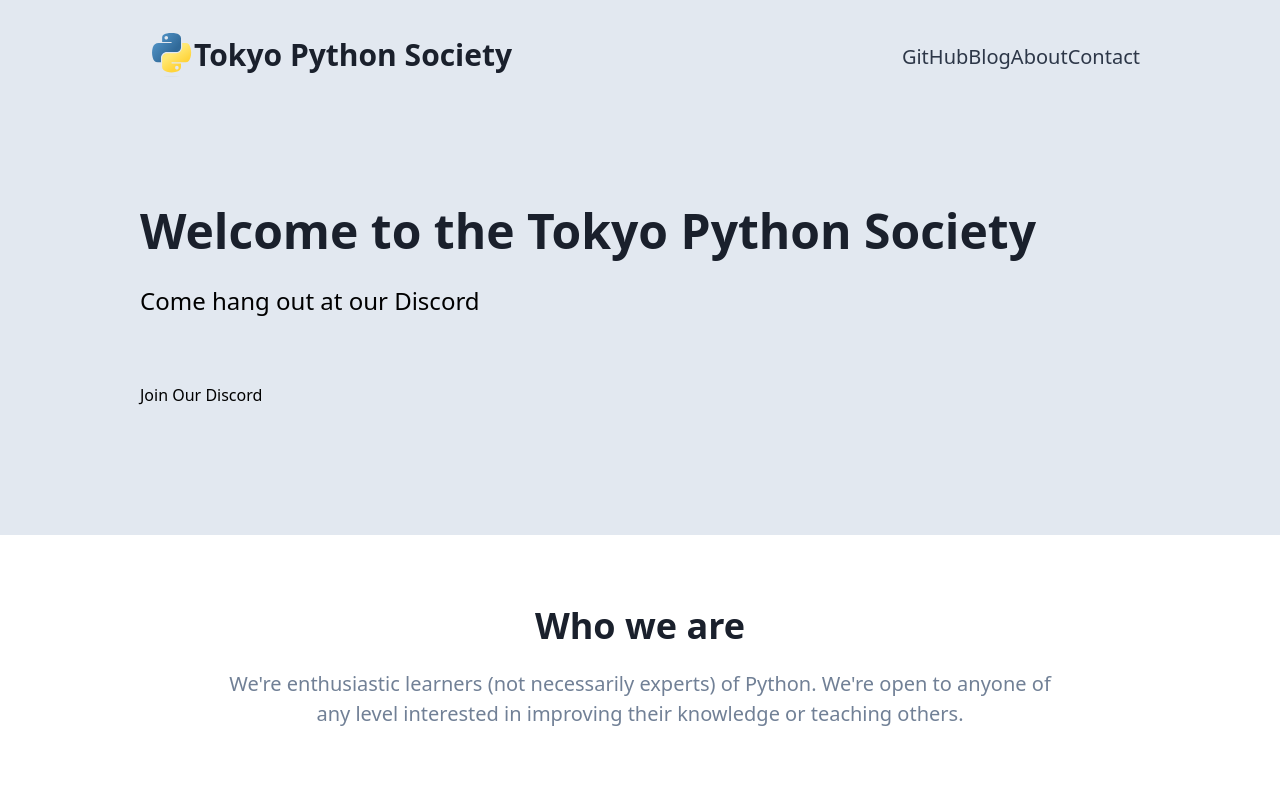
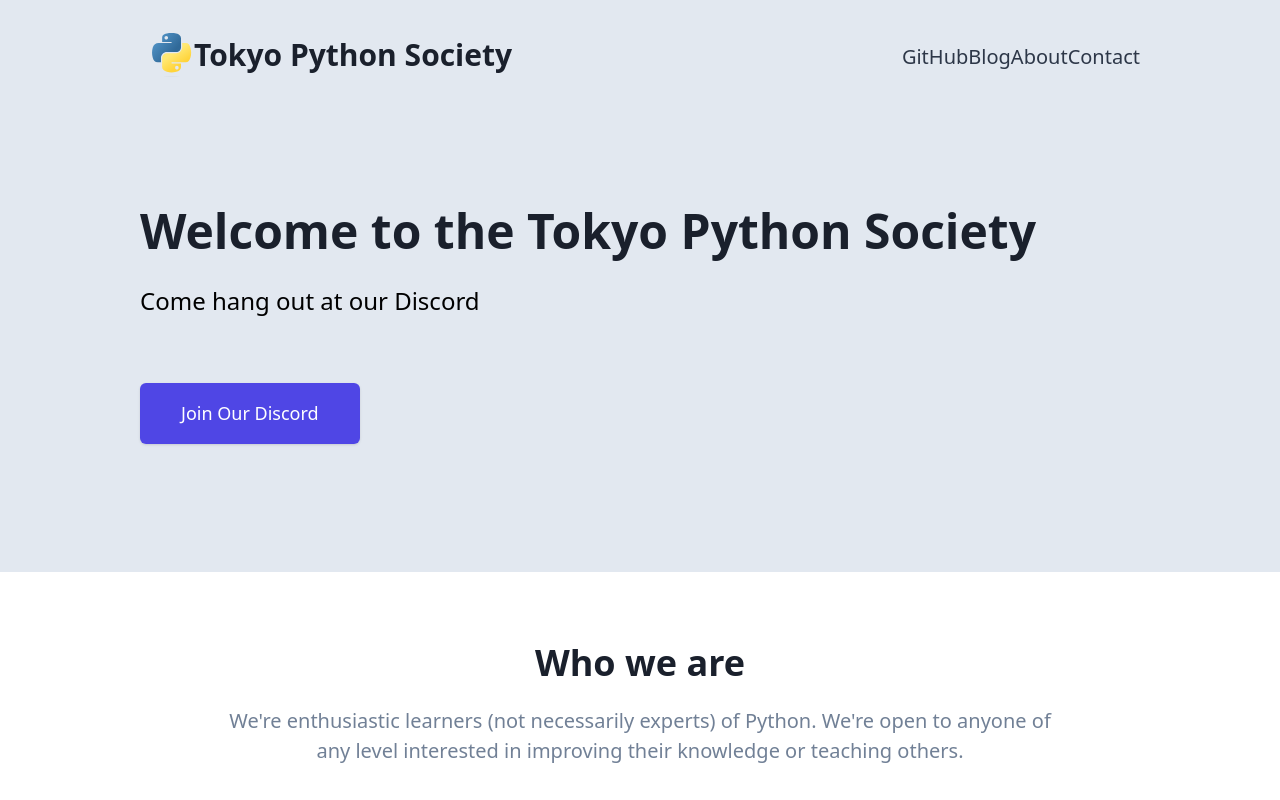
Before and after one commit to TokyoPython/tokyo-python-society-site, a Next.js app in the folder front/: page / in a window 1280 px wide. Shown: the top 800 px of the page. Built offline with nearby package versions, Linux system fonts and the light colour scheme; no server answers.

Commit message:
change button to tailwind theme

```diff
--- a/front/src/button/Button.tsx
+++ b/front/src/button/Button.tsx
@@ -1,45 +1,19 @@
-import className from 'classnames';
-
 type IButtonProps = {
-  xl?: boolean;
   children: string;
+  url: string;
 };
 
 const Button = (props: IButtonProps) => {
-  const btnClass = className({
-    btn: true,
-    'btn-xl': props.xl,
-    'btn-base': !props.xl,
-    'btn-primary': true,
-  });
-
   return (
-    <div className={btnClass}>
-      {props.children}
-
-      <style jsx>
-        {`
-          .btn {
-            @apply inline-block rounded-md text-center;
-          }
-
-          .btn-base {
-            @apply text-lg font-semibold py-2 px-4;
-          }
-
-          .btn-xl {
-            @apply font-extrabold text-xl py-4 px-6;
-          }
-
-          .btn-primary {
-            @apply text-white bg-green-500;
-          }
-
-          .btn-primary:hover {
-            @apply bg-green-600;
-          }
-        `}
-      </style>
+    <div className="mt-5 sm:mt-8 sm:flex justify-start">
+      <div className="rounded-md shadow">
+        <a
+          href={props.url}
+          className="flex w-full items-center justify-center rounded-md border border-transparent bg-indigo-600 px-8 py-3 text-base font-medium text-white hover:bg-indigo-700 md:py-4 md:px-10 md:text-lg"
+        >
+          {props.children}
+        </a>
+      </div>
     </div>
   );
 };
--- a/front/src/hero/HeroOneButton.tsx
+++ b/front/src/hero/HeroOneButton.tsx
@@ -11,8 +11,10 @@ const HeroOneButton = (props: IHeroOneButtonProps) => (
     <h1 className="text-5xl text-gray-900 font-bold whitespace-pre-line leading-hero">
       {props.title}
     </h1>
-    <div className="text-2xl mt-4 mb-16">{props.description}</div>
-
+    <div className="text-2xl mt-4 mb-16">
+      {props.description}
+    </div>
+    {/* Button element */}
     {props.button}
   </header>
 );
--- a/front/src/templates/Hero.tsx
+++ b/front/src/templates/Hero.tsx
@@ -1,5 +1,3 @@
-import Link from 'next/link';
-
 import { Background } from '../background/Background';
 import { Button } from '../button/Button';
 import { HeroOneButton } from '../hero/HeroOneButton';
@@ -13,11 +11,11 @@ const Hero = () => (
         title={<>{'Welcome to the Tokyo Python Society \n'}</>}
         description="Come hang out at our Discord"
         button={
-          <Link href={AppConfig.site_links.external.discord}>
-            <a>
-              <Button xl>Join Our Discord</Button>
-            </a>
-          </Link>
+          <Button
+            url={AppConfig.site_links.external.discord}
+          >
+            Join Our Discord
+          </Button>
         }
       />
     </Section>
--- a/front/src/utils/AppConfig.ts
+++ b/front/src/utils/AppConfig.ts
@@ -1,5 +1,3 @@
-console.log(process.env.NODE_ENV)
-
 export const AppConfig = {
   site_name: 'Tokyo Python Society',
   title: 'Tokyo Python Society',
@@ -23,5 +21,3 @@ export const AppConfig = {
     MEETUP_URL: process.env.NEXT_PUBLIC_MEETUP_URL
   }
 };
-
-console.log(AppConfig.API.MEETUP_URL)
--- a/front/src/utils/fetchMeetupEvents.ts
+++ b/front/src/utils/fetchMeetupEvents.ts
@@ -1,8 +1,6 @@
 import axios from "axios"
 import { AppConfig } from "./AppConfig"
 
-console.log(AppConfig.title)
-console.log(AppConfig.API.MEETUP_URL)
 const getMeetupEvents = async () => {
   const API_URL = AppConfig.API.MEETUP_URL
 
```
Also changed, not shown: front/public/assets/images/floating-python-icon.svg (added).
